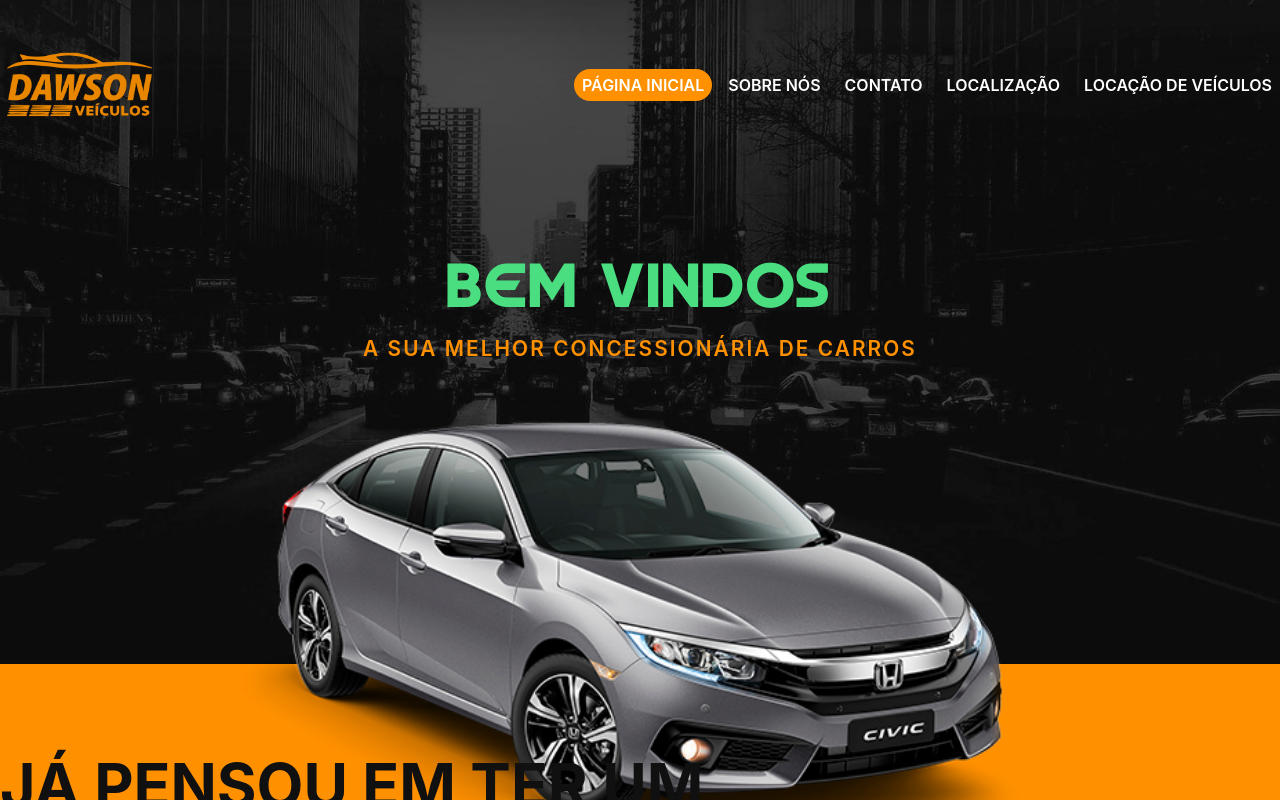
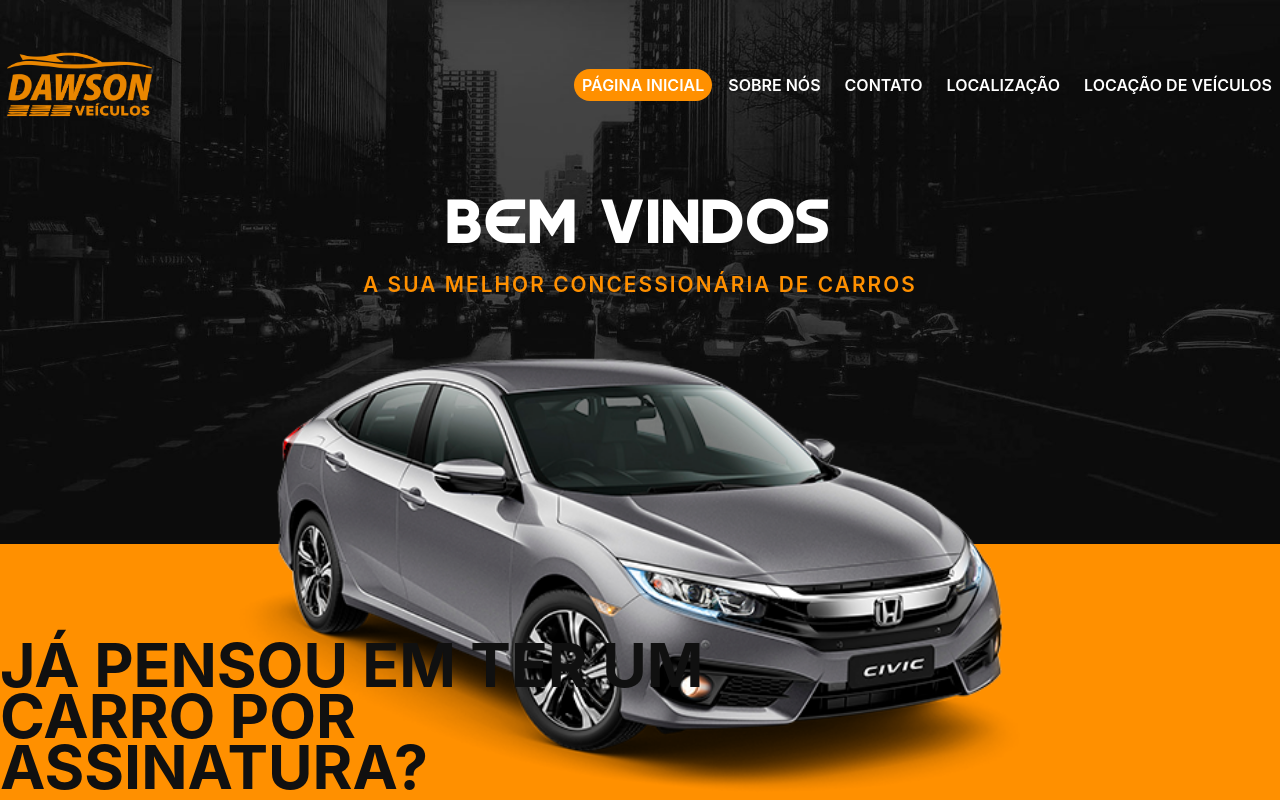
Before and after one commit to FelipeCarlota/dawsonveiculos, a React (Vite) app: page / in a window 1280 px wide. Shown: the top 800 px of the page. Built offline with nearby package versions, Linux system fonts and the light colour scheme; the HTML template or start-up script is replaced by a standard one.

Commit message:
Testando outra forma de mensurar os tamanhos das telas

```diff
--- a/src/components/Header.tsx
+++ b/src/components/Header.tsx
@@ -7,7 +7,7 @@
   return (
     <header
       className="
-        h-[68vh] sm:h-[70vh] md:h-[73vh] lg:h-[83vh] xl:h-[83vh]
+        h-[68vh] max-sm:h-[70vh] max-md:h-[73vh] max-lg:h-[83vh] max-xl:h-[85vh]
         pt-10
       "
     >
@@ -22,16 +22,16 @@
             justify-center
             text-center
             sm:leading-6 lg:leading-10
-            p-10 md:p-15 lg:pt-[4.5rem] lg:pb-[2.5rem] xl:p-10
-            lg:mt-[4rem]
-            xl:mt-[6rem]
+            p-10 md:p-15  xl:p-10
+            lg:mt-[2rem]
+            max-xl:mt-[3rem]
             gap-2 md:gap-6
           "
         >
           <Title
             text="Bem vindos"
             className="
-              text-white sm:text-red-500 md:text-blue-500 lg:text-orange-400 xl:text-green-400
+              text-white max-sm:text-red-500 max-md:text-blue-500 max-lg:text-orange-400 max-xl:text-green-400
               font-maximize
               text-center
               text-[3rem] md:text-[3rem] lg:text-[4rem] xl:text-[4rem]
--- a/tailwind.config.js
+++ b/tailwind.config.js
@@ -31,5 +31,13 @@
     extends: {}
   },
 
+  screens: {
+    'c-sm': '640px',
+    'c-md': '768px',
+    'c-lg': '1024px',
+    'c-xl': '1280px',
+    'c-2xl': '1536px'
+  },
+
   plugins: [],
 }
```
